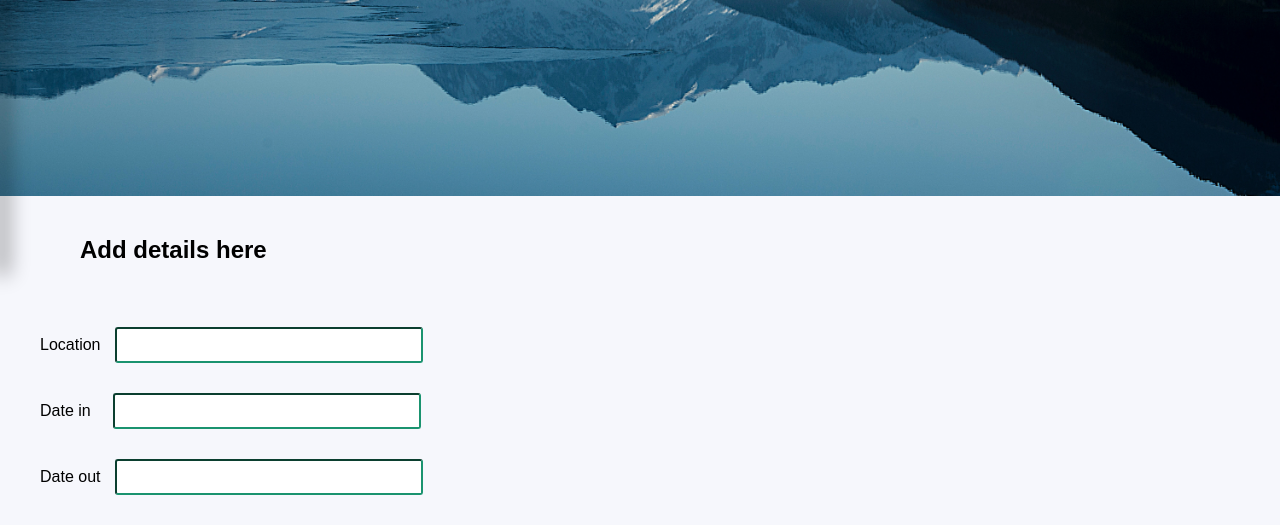
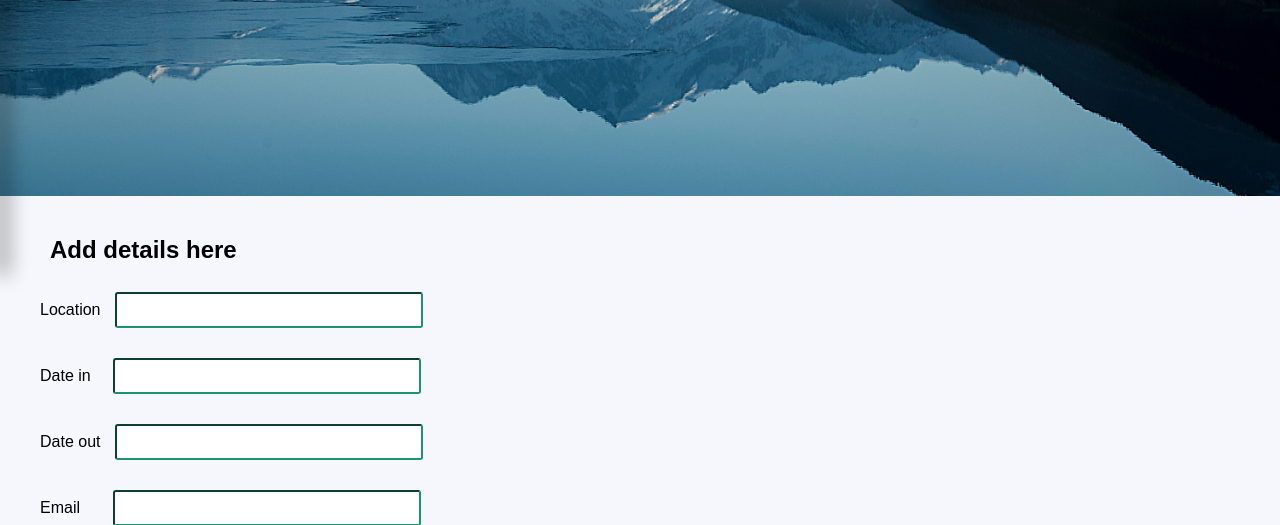
Before and after one commit to ayeshatahirme/TravelGo, a PHP site: page /main.php in a window 1280 px wide. Shown: the part 598-1123 px from the top of the page. Run offline with PHP 8.4, Linux system fonts and the light colour scheme.

Commit message:
Update made

```diff
--- a/stylesheet.css
+++ b/stylesheet.css
@@ -257,8 +257,9 @@ body{
           margin: 40px;
       }
       .details h2{
-          margin-bottom: 30px;
-          margin-left: 40px;
+          margin-bottom: 38px;
+          margin-left: 10px;
+          margin-bottom: -5px;
       }
       .box1{
         margin-right: 8px;
```
